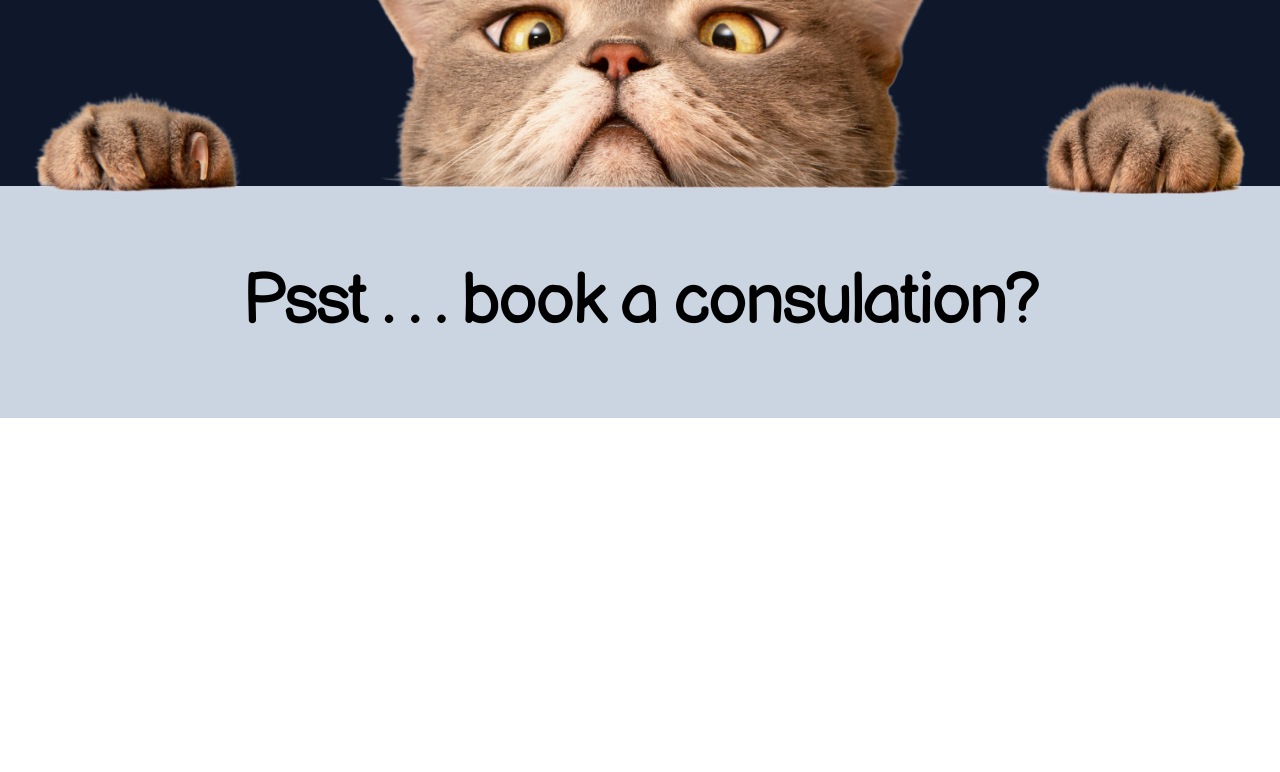
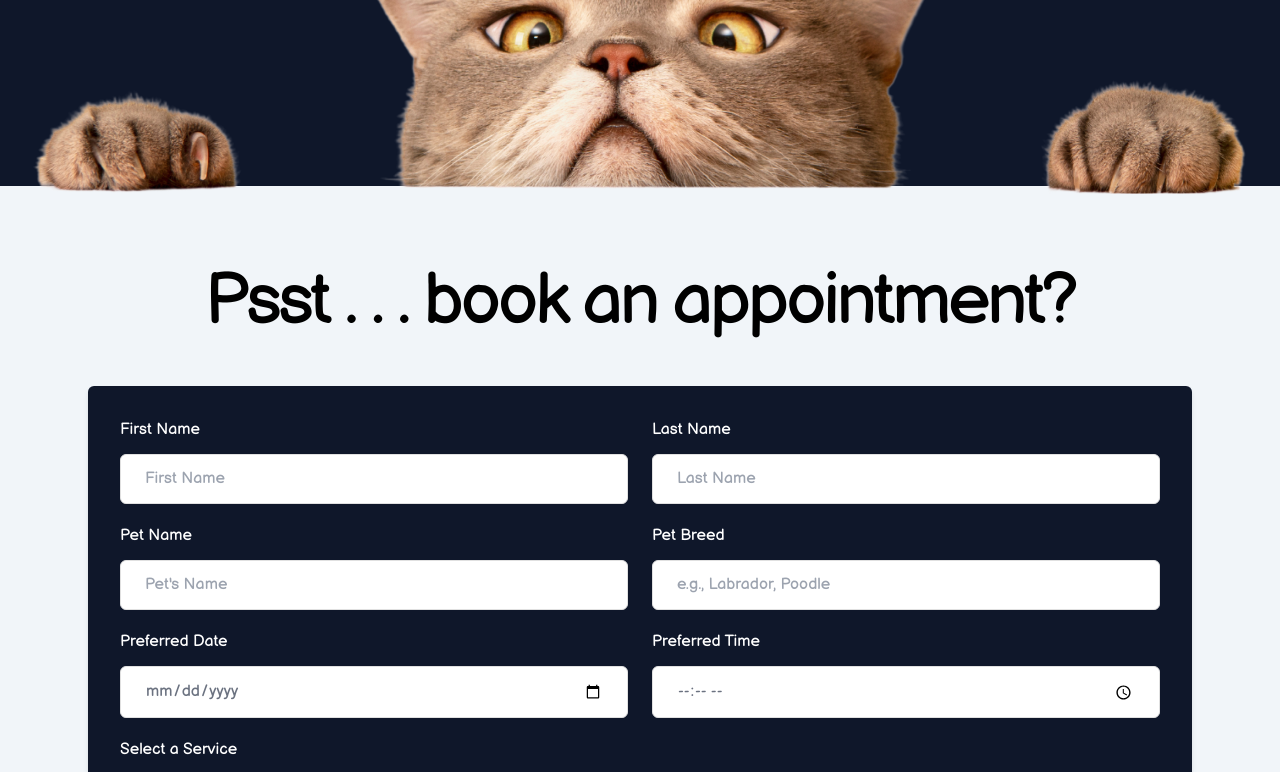
Before and after one commit to PkTheCoda/pawsandrelax, a React (Vite) app: page / in a window 1280 px wide. Shown: the part 4416-5188 px from the top of the page. Before the commit the page ends 4834 px from the top, so only its background shows below. Built offline with nearby package versions, Linux system fonts and the light colour scheme.

Commit message:
basic form + website 80% done

```diff
--- a/src/Components/Footer.jsx
+++ b/src/Components/Footer.jsx
@@ -1,16 +1,19 @@
 import React from 'react'
 import catpeekfooter from '../Images/catpeekfooter3.png'
+import FooterForm from './FooterForm'
 
 const Footer = () => {
   return (
-    <div className='py-10 bg-slate-300 relative font-cute'>
+    <div className='py-10 bg-slate-100 relative font-cute'>
 
         <img src={catpeekfooter} alt="" className='h-80 absolute -top-[19.5rem] left-1/2 transform -translate-x-1/2'/>
 
-        <div className='max-w-[95rem] mx-auto py-10 flex flex-col items-center justify-center'>
+        <div className='max-w-[75rem] mx-auto py-10 flex flex-col items-center justify-center'>
             <h1 className='seven-title tracking-tighter'>
-                Psst . . . book a consulation?
+                Psst . . . book an appointment?
             </h1>
+
+            <FooterForm />
         </div>
     </div>
   )
--- /dev/null
+++ b/src/Components/FooterForm.jsx
@@ -0,0 +1,138 @@
+import React from 'react'
+
+const FooterForm = () => {
+  return (
+    <div className='w-full'>
+        <div class="flex items-center justify-center p-12">
+            <div class="w-full bg-slate-900 p-8 rounded-md shadow-md">
+            <form>
+    <div class="-mx-3 flex flex-wrap">
+        {/* <!-- Pet Owner Name --> */}
+        <div class="w-full px-3 sm:w-1/2">
+            <div class="mb-5">
+                <label for="fName" class="mb-3 block text-base font-medium text-white">
+                    First Name
+                </label>
+                <input type="text" name="fName" id="fName" placeholder="First Name"
+                    class="w-full rounded-md border border-[#e0e0e0] bg-white py-3 px-6 text-base font-medium text-[#6B7280] outline-none focus:border-[#6A64F1] focus:shadow-md" />
+            </div>
+        </div>
+        <div class="w-full px-3 sm:w-1/2">
+            <div class="mb-5">
+                <label for="lName" class="mb-3 block text-base font-medium text-white">
+                    Last Name
+                </label>
+                <input type="text" name="lName" id="lName" placeholder="Last Name"
+                    class="w-full rounded-md border border-[#e0e0e0] bg-white py-3 px-6 text-base font-medium text-[#6B7280] outline-none focus:border-[#6A64F1] focus:shadow-md" />
+            </div>
+        </div>
+    </div>
+
+    {/* <!-- Pet Information --> */}
+    <div class="-mx-3 flex flex-wrap">
+        <div class="w-full px-3 sm:w-1/2">
+            <div class="mb-5">
+                <label for="petName" class="mb-3 block text-base font-medium text-white">
+                    Pet Name
+                </label>
+                <input type="text" name="petName" id="petName" placeholder="Pet's Name"
+                    class="w-full rounded-md border border-[#e0e0e0] bg-white py-3 px-6 text-base font-medium text-[#6B7280] outline-none focus:border-[#6A64F1] focus:shadow-md" />
+            </div>
+        </div>
+        <div class="w-full px-3 sm:w-1/2">
+            <div class="mb-5">
+                <label for="petBreed" class="mb-3 block text-base font-medium text-white">
+                    Pet Breed
+                </label>
+                <input type="text" name="petBreed" id="petBreed" placeholder="e.g., Labrador, Poodle"
+                    class="w-full rounded-md border border-[#e0e0e0] bg-white py-3 px-6 text-base font-medium text-[#6B7280] outline-none focus:border-[#6A64F1] focus:shadow-md" />
+            </div>
+        </div>
+    </div>
+
+    {/* <!-- Appointment Date & Time --> */}
+    <div class="-mx-3 flex flex-wrap">
+        <div class="w-full px-3 sm:w-1/2">
+            <div class="mb-5">
+                <label for="date" class="mb-3 block text-base font-medium text-white">
+                    Preferred Date
+                </label>
+                <input type="date" name="date" id="date"
+                    class="w-full rounded-md border border-[#e0e0e0] bg-white py-3 px-6 text-base font-medium text-[#6B7280] outline-none focus:border-[#6A64F1] focus:shadow-md" />
+            </div>
+        </div>
+        <div class="w-full px-3 sm:w-1/2">
+            <div class="mb-5">
+                <label for="time" class="mb-3 block text-base font-medium text-white">
+                    Preferred Time
+                </label>
+                <input type="time" name="time" id="time"
+                    class="w-full rounded-md border border-[#e0e0e0] bg-white py-3 px-6 text-base font-medium text-[#6B7280] outline-none focus:border-[#6A64F1] focus:shadow-md" />
+            </div>
+        </div>
+    </div>
+
+    {/* <!-- Service Selection --> */}
+    <div class="mb-5">
+        <label for="service" class="mb-3 block text-base font-medium text-white">
+            Select a Service
+        </label>
+        <select name="service" id="service"
+            class="w-full rounded-md border border-[#e0e0e0] bg-white py-3 px-6 text-base font-medium text-[#6B7280] outline-none focus:border-[#6A64F1] focus:shadow-md">
+            <option value="basic">Basic Bath & Brush</option>
+            <option value="deluxe">Deluxe Grooming</option>
+            <option value="spa">Pampered Pup Spa Day</option>
+            <option value="full">Ultimate Full Groom</option>
+        </select>
+    </div>
+
+    {/* <!-- Add-ons --> */}
+    <div class="mb-5 text-white">
+        <label class="mb-3 block text-base font-medium">
+            Add-ons (Optional)
+        </label>
+        <div class="flex flex-wrap gap-4">
+            <label class="flex items-center gap-2">
+                <input type="checkbox" name="addons" value="teeth-brushing" class="h-5 w-5" />
+                <span>Teeth Brushing</span>
+            </label>
+            <label class="flex items-center gap-2">
+                <input type="checkbox" name="addons" value="paw-balm" class="h-5 w-5" />
+                <span>Paw Balm</span>
+            </label>
+            <label class="flex items-center gap-2">
+                <input type="checkbox" name="addons" value="flea-treatment" class="h-5 w-5" />
+                <span>Flea & Tick Treatment</span>
+            </label>
+            <label class="flex items-center gap-2">
+                <input type="checkbox" name="addons" value="de-shedding" class="h-5 w-5" />
+                <span>De-shedding Treatment</span>
+            </label>
+        </div>
+    </div>
+
+    {/* <!-- Notes --> */}
+    <div class="mb-5">
+        <label for="notes" class="mb-3 block text-base font-medium text-white">
+            Additional Notes or Requests
+        </label>
+        <textarea name="notes" id="notes" rows="4" placeholder="Let us know anything special about your pet!"
+            class="w-full rounded-md border border-[#e0e0e0] bg-white py-3 px-6 text-base font-medium text-[#6B7280] outline-none focus:border-[#6A64F1] focus:shadow-md"></textarea>
+    </div>
+
+    {/* <!-- Submit --> */}
+    <div>
+        <button
+            class="hover:shadow-form rounded-md bg-[#6A64F1] py-3 px-8 text-center text-base font-semibold text-white outline-none">
+            Book Now
+        </button>
+    </div>
+</form>
+
+            </div>
+        </div>
+    </div>
+  )
+}
+
+export default FooterForm
--- a/src/Components/Pricing.jsx
+++ b/src/Components/Pricing.jsx
@@ -1,6 +1,8 @@
 import React from "react";
 import { PiSealCheckFill } from "react-icons/pi";
 import dogpackage1 from "../Images/dogpackage1.png";
+import dogpackage2 from "../Images/dogpackage2.png";
+import dogpackage3 from "../Images/dogpackage3.png";
 import dogicon from "../Images/icons/dogicon.png";
 
 const Pricing = () => {
@@ -69,7 +71,7 @@ const Pricing = () => {
 
           <div className="w-full py-10 bg-slate-200/60 rounded-md flex flex-col items-center justify-center gap-y-6 px-4">
             <img
-              src={dogpackage1}
+              src={dogpackage2}
               alt=""
               className="h-[25rem] object-cover rounded-lg shadow-xl relative rotate-2 border-black mb-4"
             />
@@ -157,7 +159,7 @@ const Pricing = () => {
             </div>
 
             <img
-              src={dogpackage1}
+              src={dogpackage3}
               alt=""
               className="h-[25rem] object-cover rounded-lg shadow-xl relative -rotate-2 border-black mt-4"
             />
```
Also changed, not shown: 2 other files (tests, documents, lock files or other folders).
